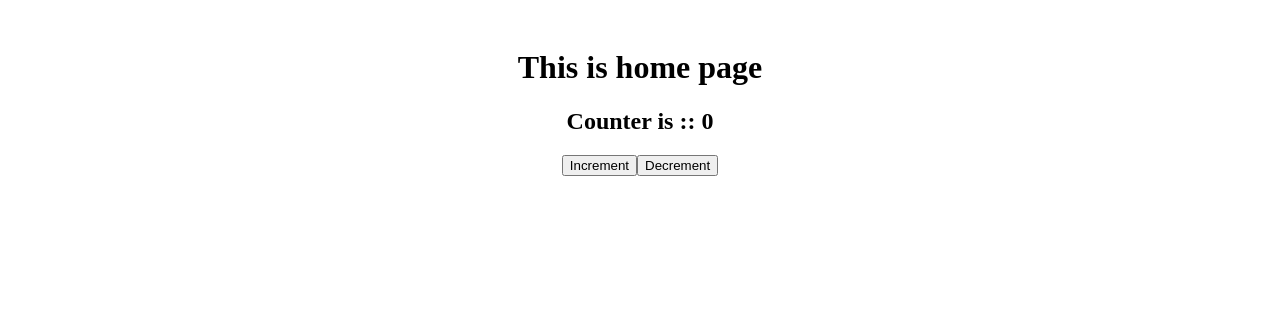
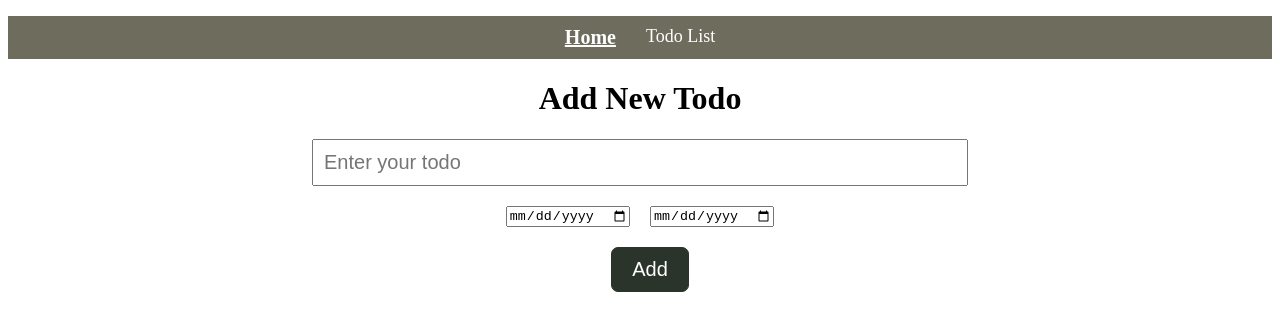
Before and after one commit to hossam2000ayman/composition-api-beginning, a Vue app: page / in a window 1280 px wide. Shown: the top 330 px of the page. Built offline with nearby package versions, Linux system fonts and the light colour scheme.

Commit message:
finalize todo app part 1

```diff
--- a/package.json
+++ b/package.json
@@ -18,7 +18,9 @@
     "eslint-config-prettier": "^8.3.0",
     "eslint-plugin-prettier": "^4.0.0",
     "eslint-plugin-vue": "^8.0.3",
-    "prettier": "^2.4.1"
+    "prettier": "^2.4.1",
+    "sass": "^1.79.4",
+    "sass-loader": "^16.0.2"
   },
   "eslintConfig": {
     "root": true,
--- a/src/App.vue
+++ b/src/App.vue
@@ -1,11 +1,16 @@
 <template>
   <div id="app">
+    <MyNavBar />
     <router-view />
   </div>
 </template>
 
-<script>
-export default {
-  name: "App",
-};
+<script setup>
+import MyNavBar from "@/components/NavBar.vue";
 </script>
+
+<style>
+#app {
+  text-align: center;
+}
+</style>
--- /dev/null
+++ b/src/components/NavBar.vue
@@ -0,0 +1,38 @@
+<template>
+  <div class="nav-bar">
+    <ul>
+      <li v-for="(option, index) in router.options.routes" :key="index">
+        <router-link :to="{ name: option.name }">
+          {{ option.meta.title }}
+        </router-link>
+      </li>
+    </ul>
+  </div>
+</template>
+
+<script setup>
+import { useRouter } from "vue-router";
+
+const router = useRouter();
+</script>
+
+<style scoped lang="scss">
+ul {
+  display: flex;
+  justify-content: center;
+  gap: 30px;
+  list-style: none;
+  padding: 10px 0;
+  background-color: rgb(109, 108, 93);
+  a {
+    color: white;
+    text-decoration: none;
+    font-size: 18px;
+    &.router-link-active {
+      font-size: 20px;
+      font-weight: bold;
+      text-decoration: underline;
+    }
+  }
+}
+</style>
--- a/src/router/index.js
+++ b/src/router/index.js
@@ -6,7 +6,16 @@ const routes = [
     path: "/",
     component: () => import("@/view/HomePage.vue"),
     meta: {
-      title: "Home Page",
+      title: "Home",
+    },
+  },
+
+  {
+    name: "Todo List",
+    path: "/todo/list",
+    component: () => import("@/view/ShowTodo.vue"),
+    meta: {
+      title: "Todo List",
     },
   },
 ];
@@ -17,7 +26,7 @@ const router = createRouter({
 });
 
 router.beforeEach((to, from, next) => {
-  // to and from are both route objects. must call `next`.
+  // to and from are both route objects. after make some validation then  must call `next`.
   document.title = to.meta.title;
   next();
 });
--- a/src/view/HomePage.vue
+++ b/src/view/HomePage.vue
@@ -1,35 +1,97 @@
 <template>
   <div class="home">
-    <h1>This is home page</h1>
-    <h2>Counter is :: {{ counter }}</h2>
-    <button @click="counter++">Increment</button>
-    <button @click="counter--">Decrement</button>
+    <h1>Add New Todo</h1>
+    <form action="" @submit.prevent="addTodo">
+      <input
+        type="text"
+        v-model="todoObject.title"
+        placeholder="Enter your todo"
+        required
+      />
+      <br />
+      <input
+        type="date"
+        v-model="todoObject.from"
+        placeholder="from"
+        style="margin-top: 20px"
+        required
+      />
+      <input
+        type="date"
+        v-model="todoObject.to"
+        placeholder="to"
+        style="margin-left: 20px; margin-bottom: 20px"
+        required
+      />
+      <br />
+      <input type="submit" id="submit-input" value="Add" />
+    </form>
   </div>
 </template>
 <script setup>
-import { onBeforeMount, onBeforeUpdate, onMounted, onUpdated, ref } from "vue";
+import { onMounted, ref } from "vue";
 
-//Composition API is work faster than the Options API
-//because it access on the function itself and not access on the instance itself like on options API ("this")
+//Data
+const todoList = ref([]);
+const todoObject = ref({
+  id: "",
+  title: "",
+  from: "",
+  to: "",
+  createdAt: new Date(),
+});
 
-const counter = ref(0);
+//Methods
 
-onBeforeMount(() => {
-  console.log("Composition API Before Mount");
-});
+//Add Todo
+const addTodo = () => {
+  todoObject.value.id = todoList.value.length + 1;
+  todoList.value.push(todoObject.value);
+  addToLocalStorage();
+  alert("todo added successfully");
+  //reset the object value to be able adding another object
+  todoObject.value = {
+    id: "",
+    title: "",
+    from: "",
+    to: "",
+    createdAt: new Date(),
+  };
+};
+
+//Set to localStorage
+const addToLocalStorage = () => {
+  localStorage.setItem("todos", JSON.stringify(todoList.value));
+};
+
+//Update todo list
+const updateTodoList = () => {
+  //try to reserve the todoList value before reset it on re mounted page
+  if (localStorage.getItem("todos")) {
+    todoList.value = JSON.parse(localStorage.getItem("todos"));
+  }
+};
+
 onMounted(() => {
-  console.log("Composition API Mounted");
-});
-onBeforeUpdate(() => {
-  console.log("Composition API Before Update");
-});
-onUpdated(() => {
-  console.log("Composition API Updated");
+  updateTodoList();
 });
 </script>
-<style scoped>
-.home {
-  text-align: center;
-  padding: 20px;
+
+<style scoped lang="scss">
+form {
+  input[type="text"] {
+    width: 50%;
+    padding: 10px;
+    font-size: 20px;
+  }
+  #submit-input {
+    padding: 10px 20px;
+    font-size: 20px;
+    background-color: rgb(43, 52, 43);
+    color: white;
+    border: 1px solid rgb(43, 52, 43);
+    border-radius: 7px;
+    margin-left: 20px;
+  }
 }
 </style>
--- /dev/null
+++ b/src/view/ShowTodo.vue
@@ -0,0 +1,5 @@
+<template>
+  <div class="show-todo">
+    <h1>show todo</h1>
+  </div>
+</template>
```
Also changed, not shown: src/components/MyComponent.vue (deleted, +0 -7 lines), 1 other file (tests, documents, lock files or other folders).
